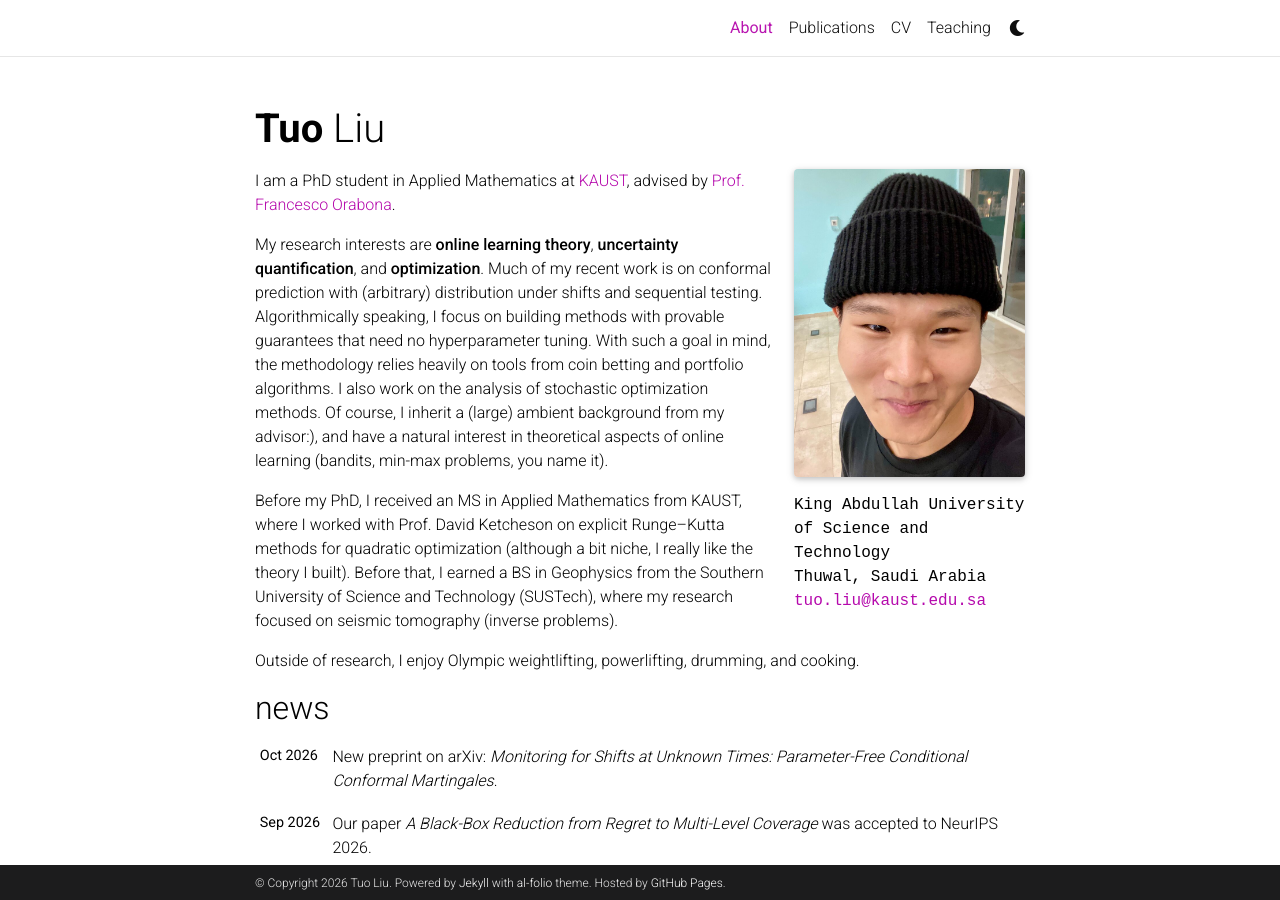
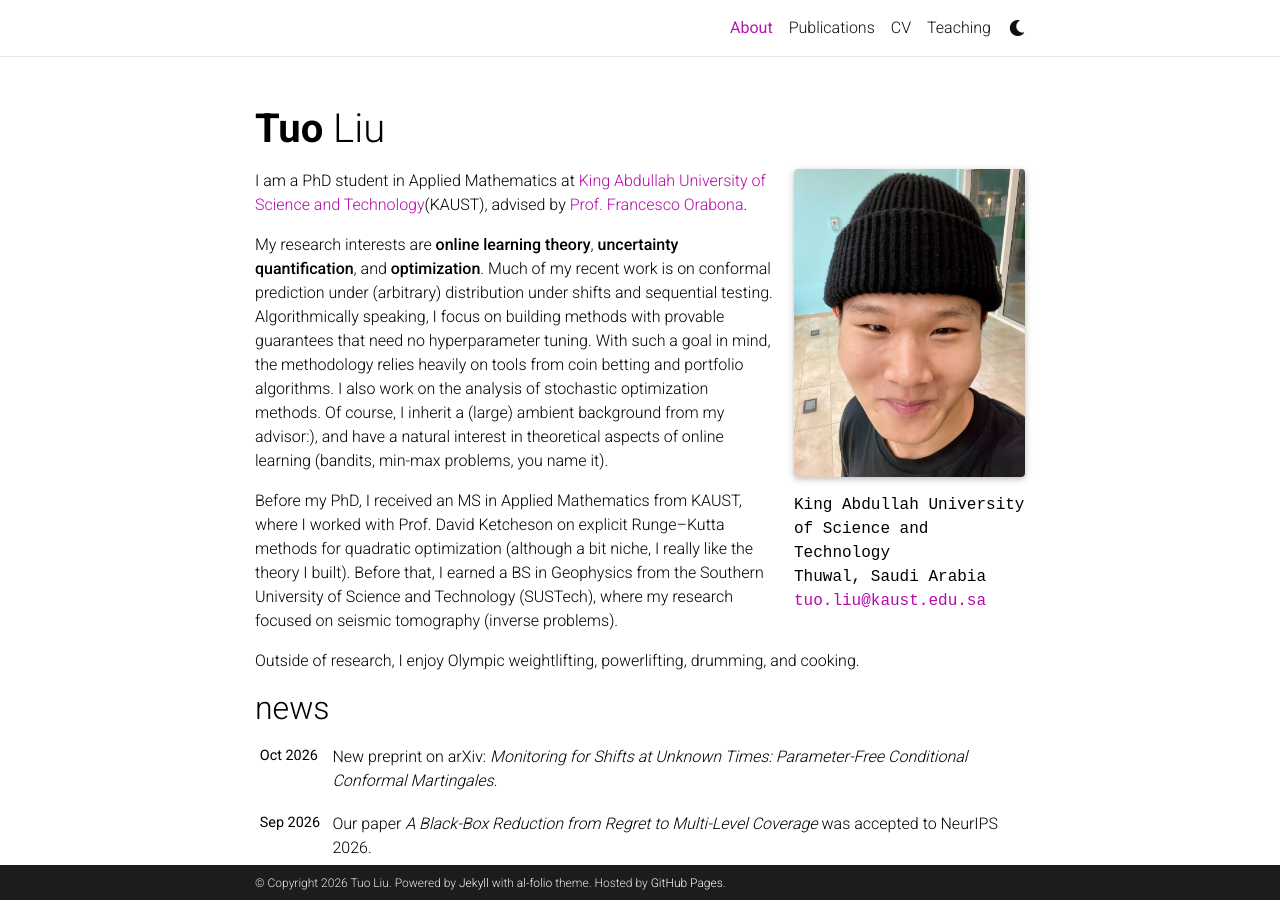
Before and after one commit to terryliu3/terryliu3.github.io, a Jekyll site: the page built from _pages/about.md, in a window 1280 px wide and 900 px high. Built offline with Jekyll 4.4.1, drawn with Linux system fonts in a browser that asks for light colours; full-size pictures stand in for the smaller copies a plugin makes; comment, search, counter and statistics services are not loaded; a style sheet for code colours, icons or effects is not loaded.

Commit message:
Revise about.

```diff
--- a/_pages/about.md
+++ b/_pages/about.md
@@ -18,9 +18,9 @@
 social: true  # includes social icons at the bottom of the page
 ---
 
-I am a PhD student in Applied Mathematics at [KAUST](https://www.kaust.edu.sa/), advised by [Prof. Francesco Orabona](https://francesco.orabona.com).
+I am a PhD student in Applied Mathematics at [King Abdullah University of Science and Technology](https://www.kaust.edu.sa/)(KAUST), advised by [Prof. Francesco Orabona](https://francesco.orabona.com).
 
-My research interests are **online learning theory**, **uncertainty quantification**, and **optimization**. Much of my recent work is on conformal prediction with (arbitrary) distribution under shifts and sequential testing. Algorithmically speaking, I focus on building methods with provable guarantees that need no hyperparameter tuning. With such a goal in mind, the methodology relies heavily on tools from coin betting and portfolio algorithms. I also work on the analysis of stochastic optimization methods. Of course, I inherit a (large) ambient background from my advisor:), and have a natural interest in theoretical aspects of online learning (bandits, min-max problems, you name it).
+My research interests are **online learning theory**, **uncertainty quantification**, and **optimization**. Much of my recent work is on conformal prediction under (arbitrary) distribution under shifts and sequential testing. Algorithmically speaking, I focus on building methods with provable guarantees that need no hyperparameter tuning. With such a goal in mind, the methodology relies heavily on tools from coin betting and portfolio algorithms. I also work on the analysis of stochastic optimization methods. Of course, I inherit a (large) ambient background from my advisor:), and have a natural interest in theoretical aspects of online learning (bandits, min-max problems, you name it).
 
 Before my PhD, I received an MS in Applied Mathematics from KAUST, where I worked with Prof. David Ketcheson on explicit Runge–Kutta methods for quadratic optimization (although a bit niche, I really like the theory I built). Before that, I earned a BS in Geophysics from the Southern University of Science and Technology (SUSTech), where my research focused on seismic tomography (inverse problems).
 
```
